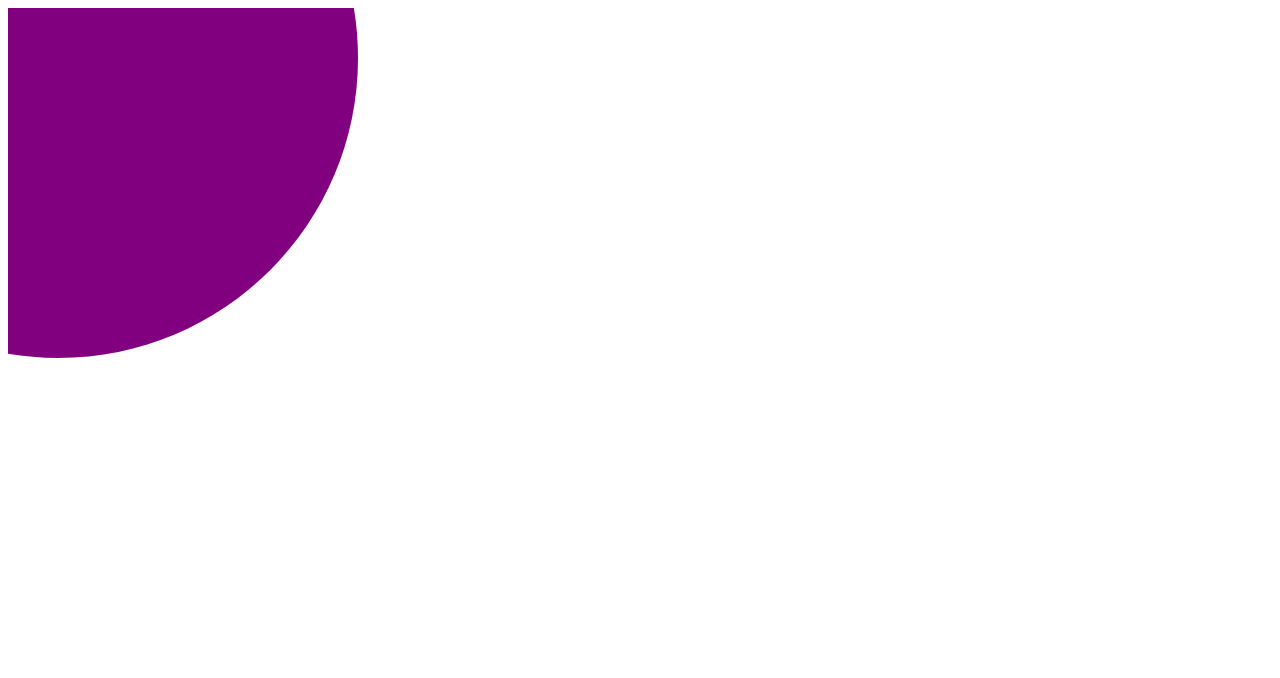
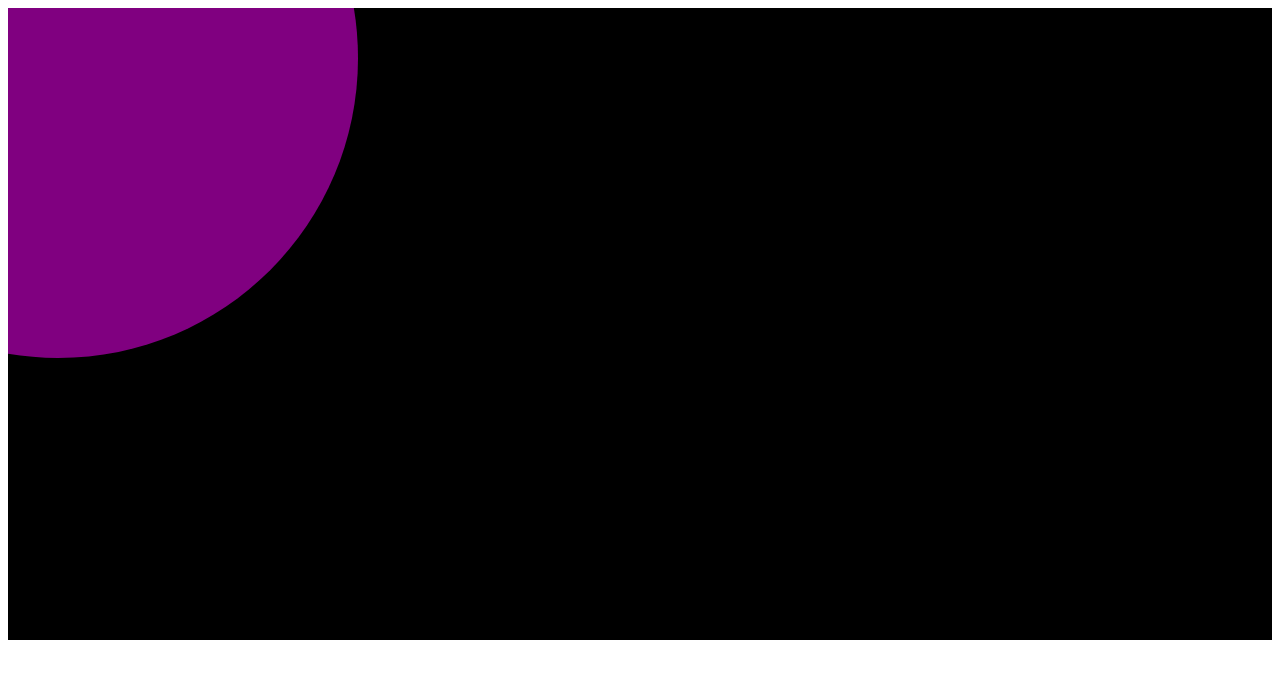
Before and after one commit to hanapotski/udemy_webDevBootcamp, a plain HTML site: page section19/myPatatap/index.html in a window 1280 px wide. Drawn offline with Linux system fonts and the light colour scheme.

Commit message:
patatap css

```diff
--- a/section19/myPatatap/patatap.css
+++ b/section19/myPatatap/patatap.css
@@ -1,3 +1,10 @@
+/*body, html {
+  height: 100%;
+  margin: 0;
+}*/
+
 canvas {
   width: 100%;
+  height: 100%;
+  background: black;
 }
```
